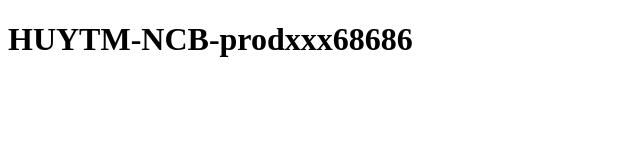
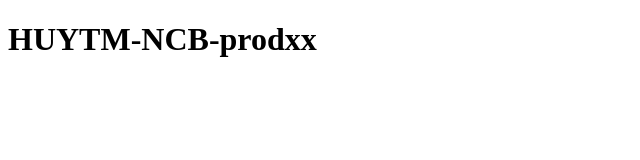
Before and after one commit to huytm1996/bai4, a plain HTML site: page index.html in a window 1280 px wide. Shown: the whole page, without its empty margins (0-640 px from the left). Drawn offline with Linux system fonts and the light colour scheme.

Commit message:
30102025-prod

```diff
--- a/index.html
+++ b/index.html
@@ -1,9 +1,9 @@
 <!DOCTYPE html>
 <html>
 <head>
-  <title>HUYTM-prodxxxx68686</title>
+  <title>HUYTM-prodxxxx6</title>
 </head>
 <body>
-  <h1>HUYTM-NCB-prodxxx68686</h1>
+  <h1>HUYTM-NCB-prodxx</h1>
 </body>
 </html>
```
